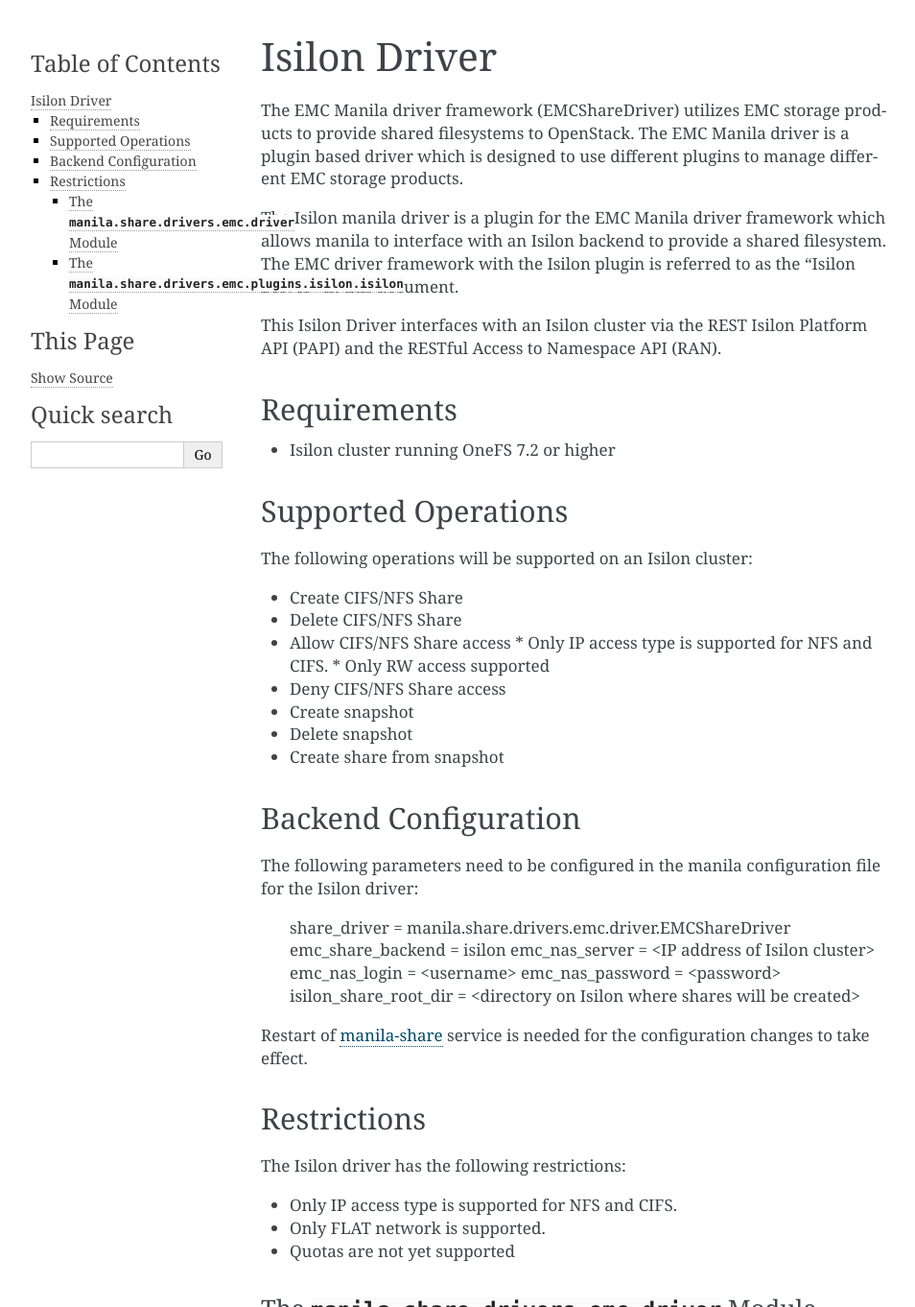
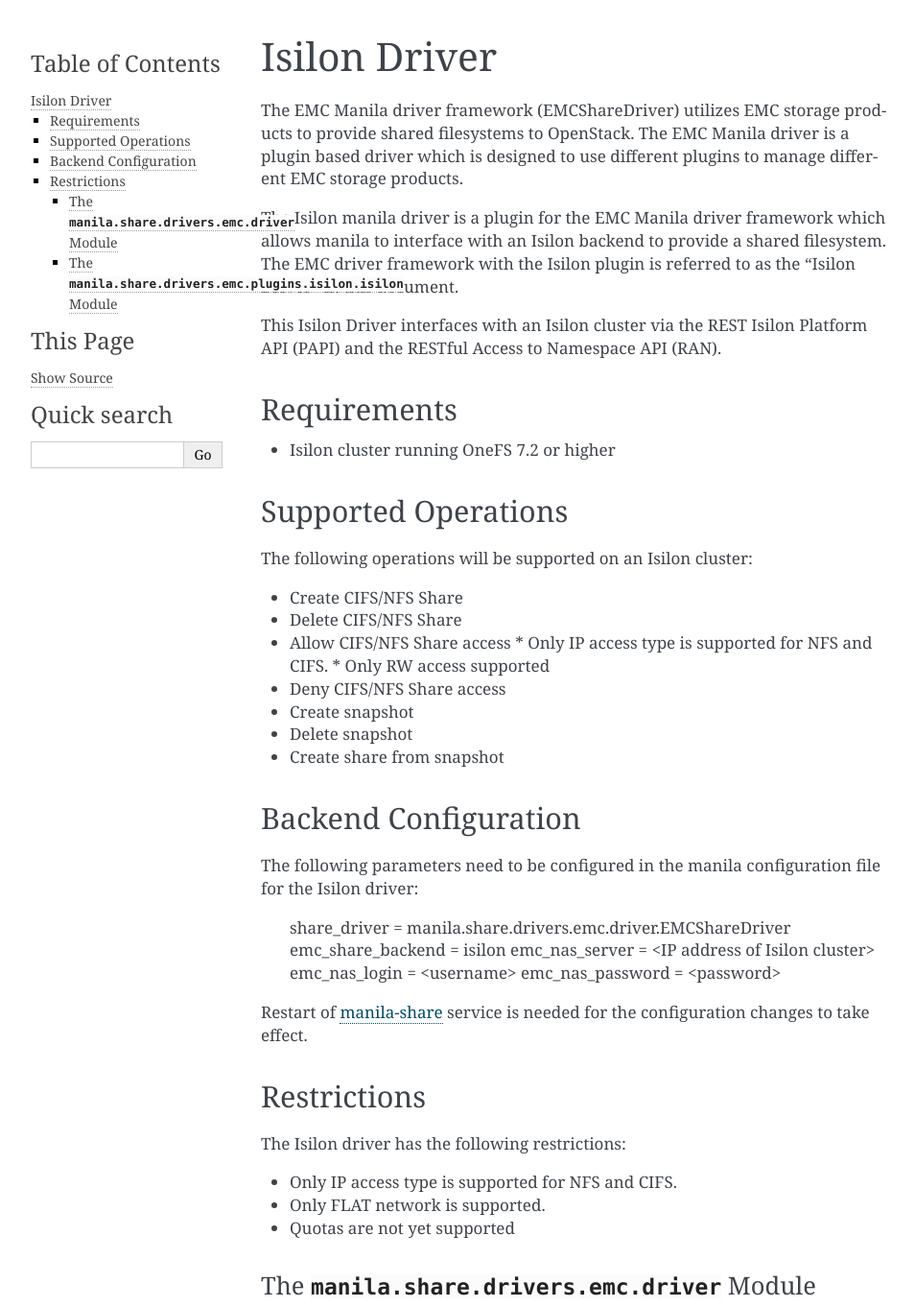
Before and after one commit to openstack/manila, a Sphinx documentation site: the page built from doc/source/devref/emc_isilon_driver.rst, in a window 1280 px wide, cut to the strip 0-1362 px from the top of the page. Shown: the whole strip at 96% size, without its empty margins (148-1102 px from the left). Built offline with Sphinx 7.4.7, drawn with Linux system fonts in a browser that asks for light colours; formulas are drawn with MathJax 3; pages that are not in the unit, such as notebooks, are missing from menus; the version number is read from the project's files by our own code.

Commit message:
Remove mention of isilon_share_root_dir
Removed mention of isilon_share_root_dir as it does not appear to exist
anywhere in the code base.

Change-Id: Ie0e17996fa11db36f71e2f097300c93d75bc304d

```diff
--- a/doc/source/devref/emc_isilon_driver.rst
+++ b/doc/source/devref/emc_isilon_driver.rst
@@ -61,7 +61,6 @@
     emc_nas_server = <IP address of Isilon cluster>
     emc_nas_login = <username>
     emc_nas_password = <password>
-    isilon_share_root_dir = <directory on Isilon where shares will be created>
 
 Restart of :term:`manila-share` service is needed for the configuration changes to take
 effect.
```
